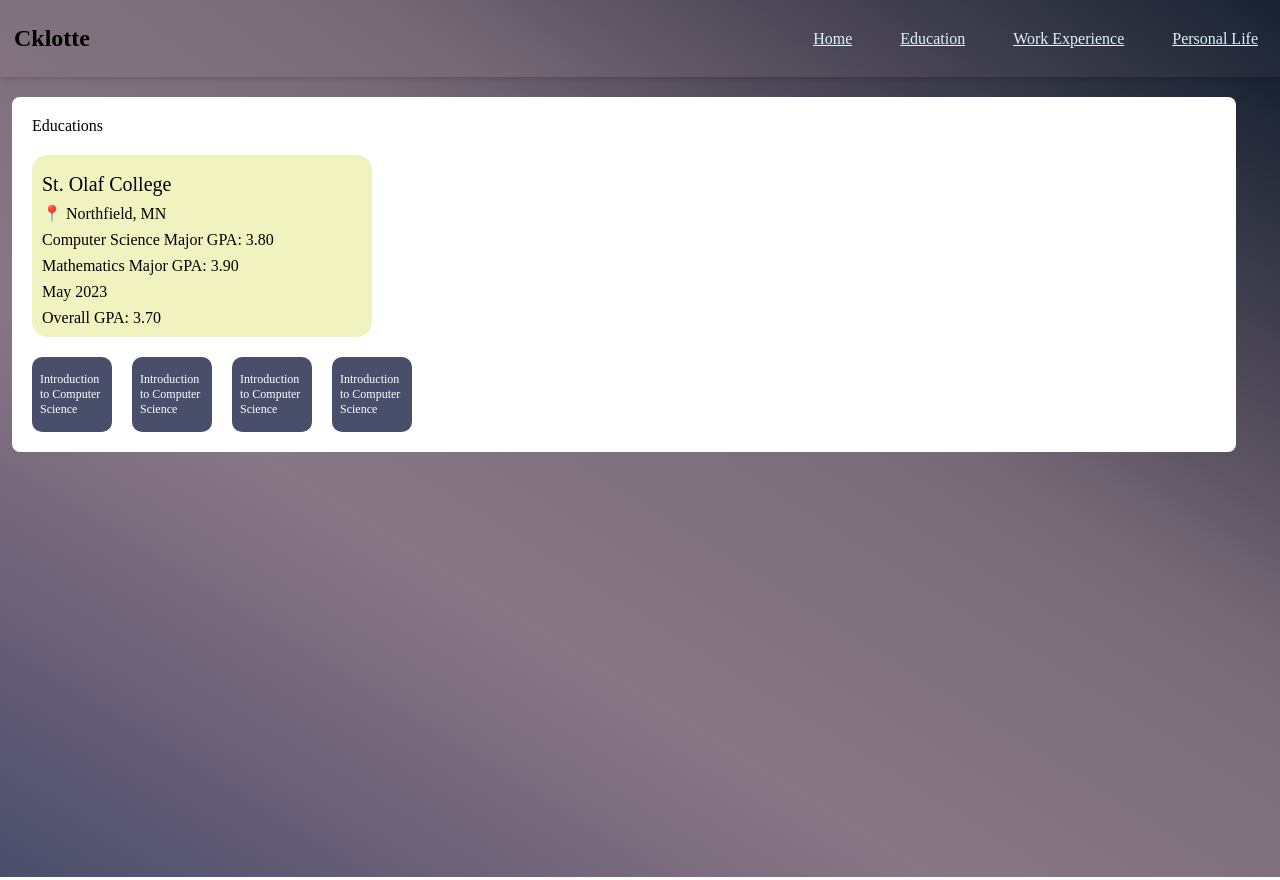
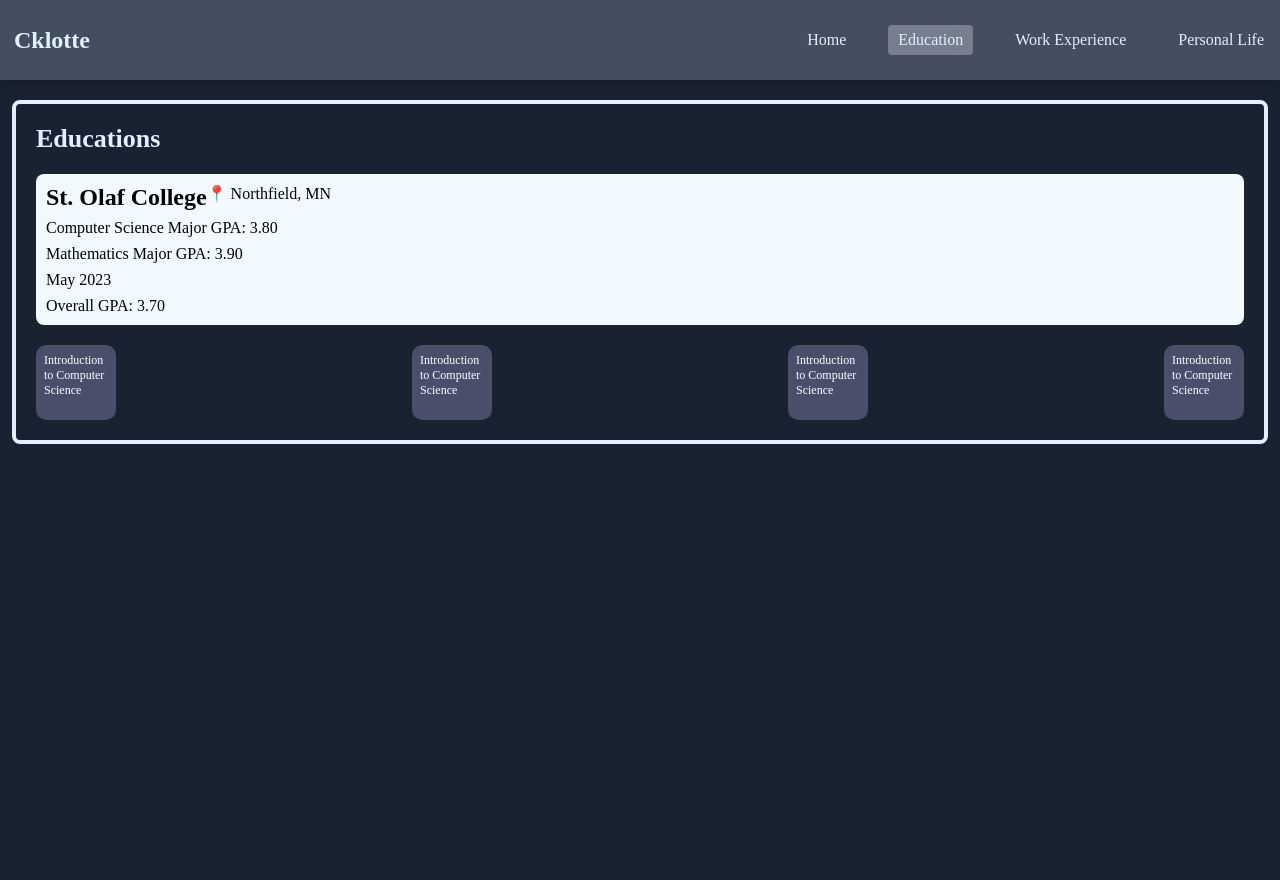
Before and after one commit to Cklotte27/Cklotte27.github.io, a Vue app in the folder ckport/: page /education in a window 1280 px wide. Built offline with nearby package versions, Linux system fonts and the light colour scheme; a web font is replaced by a local one.

Commit message:
11/14 added backdrop and made other css adjustments

```diff
--- a/ckport/package.json
+++ b/ckport/package.json
@@ -10,8 +10,9 @@
   },
   "dependencies": {
     "core-js": "^3.6.5",
+    "jquery": "^3.6.0",
     "node-sass": "^4.12.0",
-    "sass-loader": "^10.2.0",
+    "sass-loader": "^10.1.1",
     "vue": "^2.6.11",
     "vue-router": "^3.5.3"
   },
@@ -22,6 +23,7 @@
     "babel-eslint": "^10.1.0",
     "eslint": "^6.7.2",
     "eslint-plugin-vue": "^6.2.2",
+    "expose-loader": "^3.1.0",
     "vue-template-compiler": "^2.6.11",
     "webpack": "^4.46.0"
   },
--- a/ckport/src/App.vue
+++ b/ckport/src/App.vue
@@ -24,6 +24,8 @@
 
 	html, body {
 		margin: 0;
+		padding: 0;
+		overflow: hidden;
 	}
 
 	* {
@@ -37,11 +39,12 @@
 		display: flex;
 		flex-direction: column;
 		min-height: 100vh;
-		background-image: $gradient-main-NE;
+		background-color: $color-generic_dark;
 	}
 
 	.container {
 		max-width: 1440px;
+		width: 100vw;
 		margin: 0 auto;
 	}
 
--- a/ckport/src/components/education/Dashboard.vue
+++ b/ckport/src/components/education/Dashboard.vue
@@ -1,11 +1,13 @@
 <template>
 	<div class="dashboardWrapper">
 		<div class="dashboard">
-			<span>Educations</span>
+			<h1>Educations</h1>
 			<div class="infoPanel">
 				<div class="panelWrapper">
-					<span class="collegeName">St. Olaf College</span>
+					<div class="firstLine">
+						<h2>St. Olaf College</h2>
 						<span>📍 Northfield, MN</span>
+					</div>
 					<div class="major">
 						<span>Computer Science Major</span>
 						<span> GPA: 3.80</span>
@@ -20,10 +22,10 @@
 
 			</div>
 			<div class="panels">
-				<Panel :key="i"></Panel>
-				<Panel :key="i"></Panel>
-				<Panel :key="i"></Panel>
-				<Panel :key="i"></Panel>
+				<Panel key="1"></Panel>
+				<Panel key="2"></Panel>
+				<Panel key="3"></Panel>
+				<Panel key="4"></Panel>
 			</div>
 		</div>
 	</div>
@@ -62,61 +64,72 @@
 	};
 </script>
 
-<style>
+<style lang=scss>
+	@import "../../assets/scss/_variables.scss";
+
 	.dashboardWrapper {
-		max-width: 97.5%;
-		min-width: 740px;
+		width: 100vw;
 		padding: 20px 12px;
+
+		.dashboard {
+			border: 4px solid $color-text_light;
+			border-radius: 8px;
+			padding: 20px;
+
+			h1 {
+				font-size: 26px;
+				color: $color-text_light;
+			}
 		}
 
-	.dashboardWrapper .dashboard {
-		background-color: white;
+		.infoPanel {
+			background-color: $color-generic_white;
 			border-radius: 8px;
-		padding: 20px;
-	}
+			margin-top: 20px;
 
 			.panelWrapper{
 				display: flex;
 				flex-direction: column;
 				text-align: left;
 				padding: 10px;
+
+				.firstLine {
+					display: flex;
+					justify-content: left;
+					h2 {
+						font-size: 24px;
+					}
+					span {
+						vertical-align: middle;
+						margin: 0;
+					}
+				}
+
 			}
 
 			.panelWrapper span, .major{
 				margin-top: 8px;
 			}
-
-	.infoPanel {
-		width: 340px;
-		background-color: #f0f3c0;
-		border-radius: 15px;
-		margin-top: 20px;
 		}
-
-	.collegeName{
-		font-size: 20px;
-	}
-
 
 		.panels{
 			display: flex;
-	}
+			flex-wrap: wrap;
+			justify-content: space-between;
+
 			.panel{
-		margin-top: 20px;
-		margin-right: 20px;
-		width: 80px;
-		height: 75px;
-		background-color: #494E6B;
-		padding: 8px;
-		border-radius: 10px;
-		display: table;
-	}
-
 				.panel span{
 					font-size: 12px;
 					color: #fff;
 					display: table-cell;
 					vertical-align: middle;
 				}
+			}
+		}
+
+	}
+
+
+
 
 </style>
--- a/ckport/src/components/education/Panel.vue
+++ b/ckport/src/components/education/Panel.vue
@@ -1,6 +1,6 @@
 <template>
-	<div class="panels">
-		<div class="panel">
+	<div class="panel">
+		<div class="panelContent">
 			<span>Introduction to Computer Science</span>
 		</div>
 	</div>
@@ -31,7 +31,6 @@
 	}
 	.panel{
 		margin-top: 20px;
-		margin-right: 20px;
 		width: 80px;
 		height: 75px;
 		background-color: #494E6B;
--- a/ckport/src/components/header/Header.vue
+++ b/ckport/src/components/header/Header.vue
@@ -9,6 +9,7 @@
 					<router-link
 						:to="{path:item.path}"
 						class="tabTitle"
+						:class="{active: checkActive(item)}"
 						v-bind:key="i"
 					>
 						{{item.title}}
@@ -28,13 +29,16 @@
 							<router-link
 								:to="{path:item.path}"
 								class="tabTitle"
+								:class="{active: checkActive(item)}"
 								v-bind:key="i"
+								@click.native="toggleMobileNav"
 							>
 								{{item.title}}
 							</router-link>
 					</template>
 				</div>
 			</transition>
+			<div class="backdrop" v-show="mobileNav"></div>
 		</nav>
 	</header>
 </template>
@@ -92,11 +96,28 @@
 
 	  toggleMobileNav() {
 		  this.mobileNav = !this.mobileNav;
+	  },
+	  checkActive(headerItem){
+		  return this.$route.path === headerItem.path ? true : false;
+	  },
+	  checkMobileMenu(el){
+		  if(this.mobileNav === true){
+			  if(el.target === window.$('.mobileMenuWrapper')[0] || el.target === window.$('.menuIcon')[0]){
+				  return;
+			  }else{
+				this.toggleMobileNav();
+			  }
+		  }else{
+			  return;
+		  }
+
 	  }
   },
   created(){
 	  window.addEventListener('resize', this.checkScreenWidth);
+	  document.addEventListener('click', this.checkMobileMenu);
 	  this.checkScreenWidth();
+
   }
 }
 </script>
@@ -109,13 +130,17 @@
 		padding: 0 14px;
 		box-shadow: 0 4px 6px -1px rgba(0, 0, 0, 0.1), 0 2px 4px -1px rgba(0, 0, 0, 0.06);
 		z-index: 99;
-		background-color: rgba(255, 255, 255, 0);
+		background-color: $color-text_gray;
+		position: -webkit-sticky; /* 사파리 브라우저 지원 */
+    	position: sticky;
+		top: 0px;
 
 		.tabTitle{
 			font-weight: 500;
-			padding: 0 8px;
+			padding: 6px 10px;
 			transition: 0.3s color ease;
 			color: $color-text_light;
+			text-decoration: none;
 
 			&:hover {
 				color: $color-text_gold;
@@ -124,6 +149,7 @@
 
 		nav {
 			display: flex;
+			justify-content: space-between;
 			padding: 25px 0;
 
 			.logoWrapper {
@@ -133,7 +159,7 @@
 				.logo {
 					font-weight:600;
 					font-size: 24px;
-					color: #000;
+					color: $color-text_light;
 					text-decoration: none;
 				}
 			}
@@ -142,9 +168,9 @@
 				position: relative;
 				display: flex;
 				flex: 1;
-				align-items: center;
 				justify-content: flex-end;
 				margin-left: 32px;
+				margin-right: 20px;
 
 				.tabTitle{
 					margin-right: 32px;
@@ -153,34 +179,63 @@
 				.tabTitle:last-child {
 					margin-right: 0;
 				}
+
+				.active, .tabTitle:hover{
+					backdrop-filter: blur(36px) saturate(200%);
+					-webkit-backdrop-filter: blur(21px) saturate(169%);
+					background-color: rgba(255, 255, 255, 0.28);
+					border-radius: 4px;
+				}
 			}
 
 			.menuIcon {
 				cursor: pointer;
-				position: absolute;
-				top: 22px;
-				right: 25px;
+				margin-right: 25px;
 				height: 25px;
 				width: auto;
+				filter: invert(97%) sepia(35%) saturate(5301%) hue-rotate(177deg) brightness(107%) contrast(104%);
+				z-index: 103;
+			}
+
+			.backdrop {
+				position: absolute;
+				width: 100vw;
+				height: 100vh;
+				top: 0px;
+				right: 0px;
+				background-color: rgba(0, 0, 0, 0.5);
+				z-index: 102;
 			}
 
 			.mobileMenuWrapper {
 				padding: 20px;
 				width: 70%;
-				max-width: 200px;
+				max-width: 50vw;
 				display: flex;
 				flex-direction: column;
 				position: fixed;
 				height: 100%;
-				background-image: $gradient-main-NW;
+				background-image: $gradient-nav-side;
 				top: 0;
 				left: 0;
+				border: 1px solid rgb(223, 241, 255);
+				z-index: 103;
 
 				.tabTitle{
-					padding: 15px 0;
+					padding: 10px 8px;
 					color: $color-text_light;
 					text-decoration: none;
+					margin-bottom: 20px;
+					width: max-content;
 				}
+
+				.active{
+					backdrop-filter: blur(36px) saturate(200%);
+					-webkit-backdrop-filter: blur(21px) saturate(169%);
+					background-color: rgba(255, 255, 255, 0.28);
+					border-radius: 8px;
+				}
+
 			}
 
 			.mobile-menu-enter-active,
@@ -190,7 +245,7 @@
 
 			.mobile-menu-enter,
 			.mobile-menu-leave-to{
-				transform: translateX(-200px);
+				transform: translateX(-50vw);
 			}
 
 			.mobile-menu-enter-to {
--- a/ckport/src/main.js
+++ b/ckport/src/main.js
@@ -1,6 +1,7 @@
 import Vue from 'vue'
 import App from './App.vue'
 import router from './router'
+window.$ = require('jquery')
 
 Vue.config.productionTip = false
 
--- a/ckport/src/pages/Home.vue
+++ b/ckport/src/pages/Home.vue
@@ -10,8 +10,6 @@
 		components: {
 		},
 		created: function(){
-			console.log(this);
-			console.log("Homes")
 		}
 	};
 </script>
--- a/ckport/src/router/index.js
+++ b/ckport/src/router/index.js
@@ -19,21 +19,25 @@
       //beforeEnter: requireAuth
     },
 	{
+	  name: 'Education',
       path: '/education',
       component: Education,
       //beforeEnter: requireAuth
     },
 	{
+	  name: 'Work Experience',
       path: '/work_experience',
       component: WorkExperience,
       //beforeEnter: requireAuth
     },
 	{
+      name: 'Personal Life',
       path: '/personal_life',
       component: PersonalLife,
       //beforeEnter: requireAuth
     },
     {
+	  name: 'Not Found',
       path: '*',
       component: NotFound
     }
```
Also changed, not shown: ckport/src/assets/scss/_variables.scss (+18 -10 lines), 1 other file (tests, documents, lock files or other folders). Lines whose indentation alone changed are shown as unchanged.
